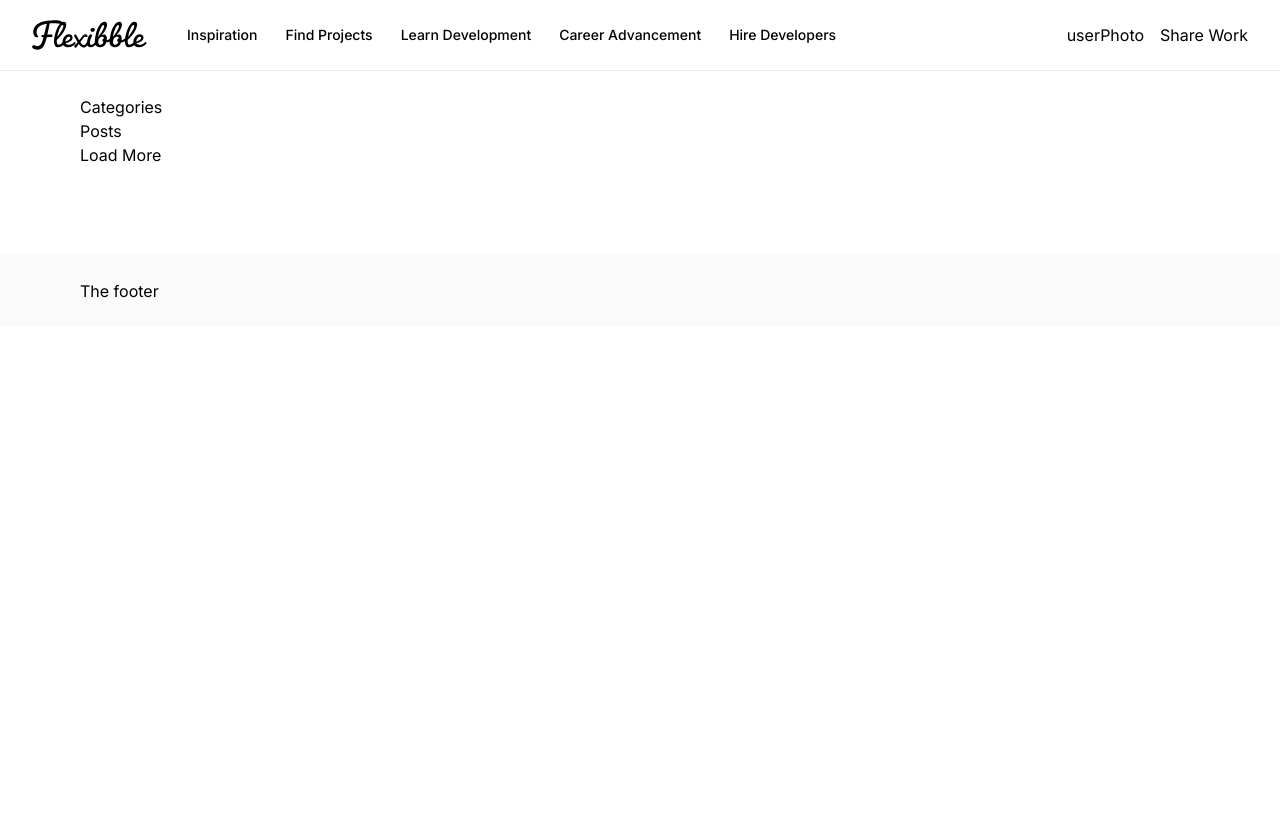
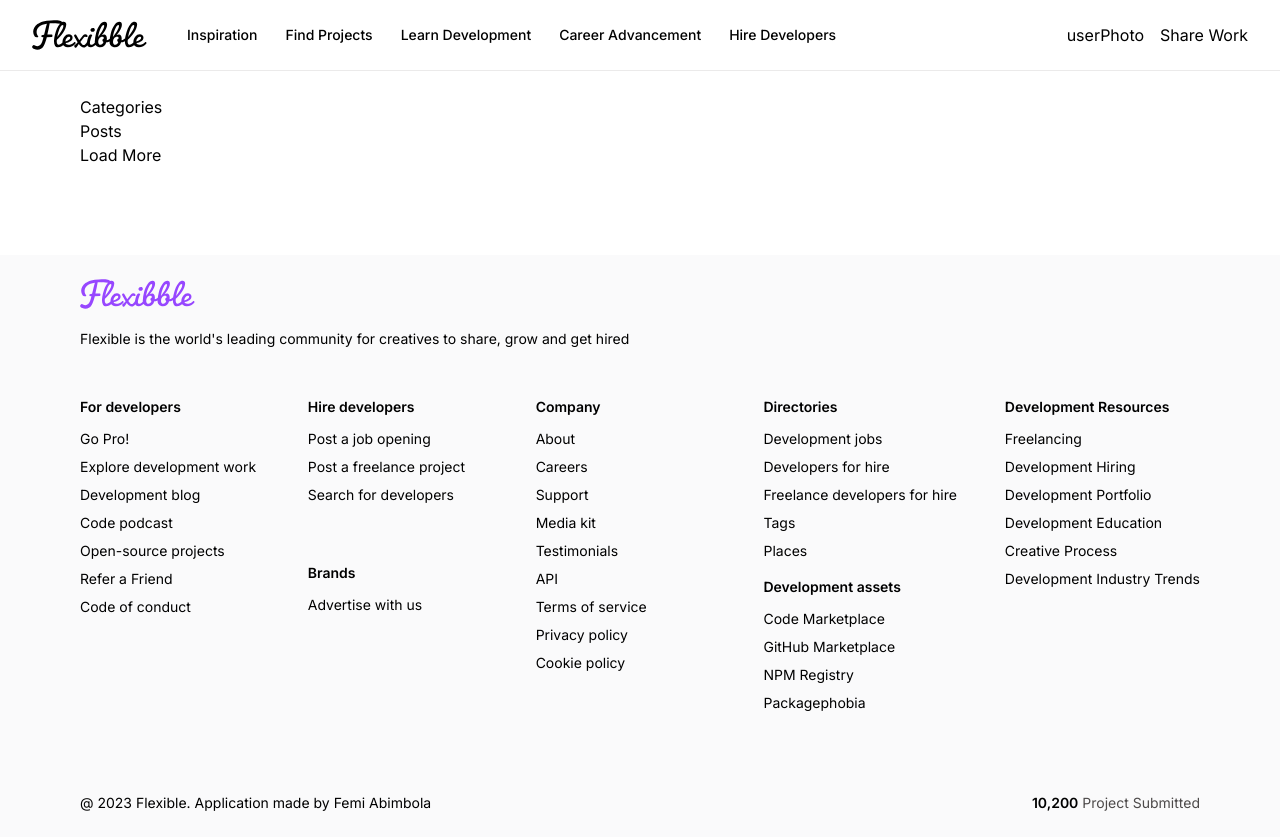
Before and after one commit to femiabimbola/flexible-july, a Next.js app: page / in a window 1280 px wide. Before the commit the page ends 800 px from the top, so only its background shows below. Built offline with nearby package versions, Linux system fonts and the light colour scheme.

Commit message:
worked on footer

```diff
--- a/components/Footer.tsx
+++ b/components/Footer.tsx
@@ -1,14 +1,55 @@
-import React from 'react'
+import { footerLinks } from '@/constant';
+import Image from 'next/image';
+import Link from 'next/link';
+
+type columnProps ={
+  title:string;
+  links: Array<string>;
+}
+
+const FooterColumn = ({title, links}: columnProps ) => {
+  return (
+    <div className='footer_column'>
+     <h4 className='font-semibold'> {title} </h4>
+      <ul className='flex flex-col gap-2 font-normal'> {links.map( link => <Link href='/' key ={link} > {link}</Link>)}</ul>
+     </div>
+  )
+}
+
 
 const Footer = () => {
   return (
     <footer className='flexStart footer'>
       <div className='flex flex-col gap-12 w-full'>
-        The footer
+         <div className='flex items-start flex-col'>
+          <Image  alt='flexibble' src={'/logo-purple.svg'} width={115} height={38} />
+          <p className='text-start text-sm font-normal mt-5'>
+            Flexible is the world's leading community for creatives to share, grow and get hired
+          </p>
+         </div>
+         <div className='flex flex-wrap gap-12'>
+          <FooterColumn title={footerLinks[0].title}  links = {footerLinks[0].links}/>
+          <div className='flex-1 flex flex-col gap-4'>
+            <FooterColumn title={footerLinks[1].title}  links = {footerLinks[1].links}/>
+            <FooterColumn title={footerLinks[2].title}  links = {footerLinks[2].links}/>
+          </div>
+          <FooterColumn title={footerLinks[3].title}  links = {footerLinks[3].links}/>
+          <div className='flex-1 flex flex-col gap-4'>
+            <FooterColumn title={footerLinks[4].title}  links = {footerLinks[4].links}/>
+            <FooterColumn title={footerLinks[5].title}  links = {footerLinks[5].links}/>
+          </div>
+          <FooterColumn title={footerLinks[6].title}  links = {footerLinks[6].links}/>
+         </div>
+      </div>
+      <div className='flexBetween footer_copyright'>
+        <p> @ 2023 Flexible. Application made by Femi Abimbola </p>
+        <p className='text-gray'>
+          <span className='font-semibold text-black'> 10,200</span> Project Submitted
+        </p>
       </div>
     </footer>
 
   )
 }
 
-export default Footer
+export default Footer;
```
Also changed, not shown: 1 other file (tests, documents, lock files or other folders).
